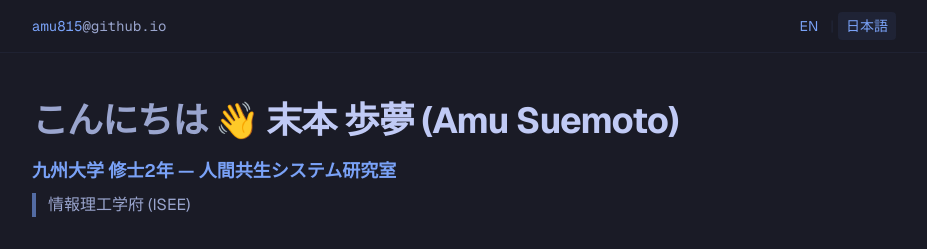
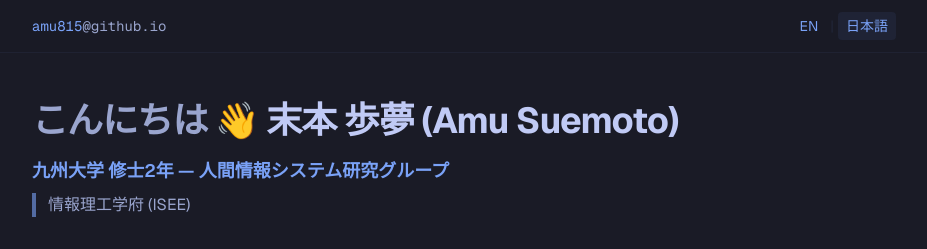
Before and after one commit to amu815/amu815.github.io, a Next.js app: page /ja in a window 1280 px wide. Shown: the top 249 px of the page, without its empty margins (176-1103 px from the left). Built offline with nearby package versions, Linux system fonts and the light colour scheme.

Commit message:
人間情報システム研究グループ

```diff
--- a/content/dict.ts
+++ b/content/dict.ts
@@ -122,7 +122,7 @@ export const dict: Record<Lang, Dict> = {
     hero: {
       greeting: "こんにちは 👋",
       name: "末本 歩夢 (Amu Suemoto)",
-      affiliation: "九州大学 修士2年 — 人間共生システム研究室",
+      affiliation: "九州大学 修士2年 — 人間情報システム研究グループ",
       affiliationHref: "https://app.ait.kyushu-u.ac.jp/",
       department: "情報理工学府 (ISEE)",
     },
```
